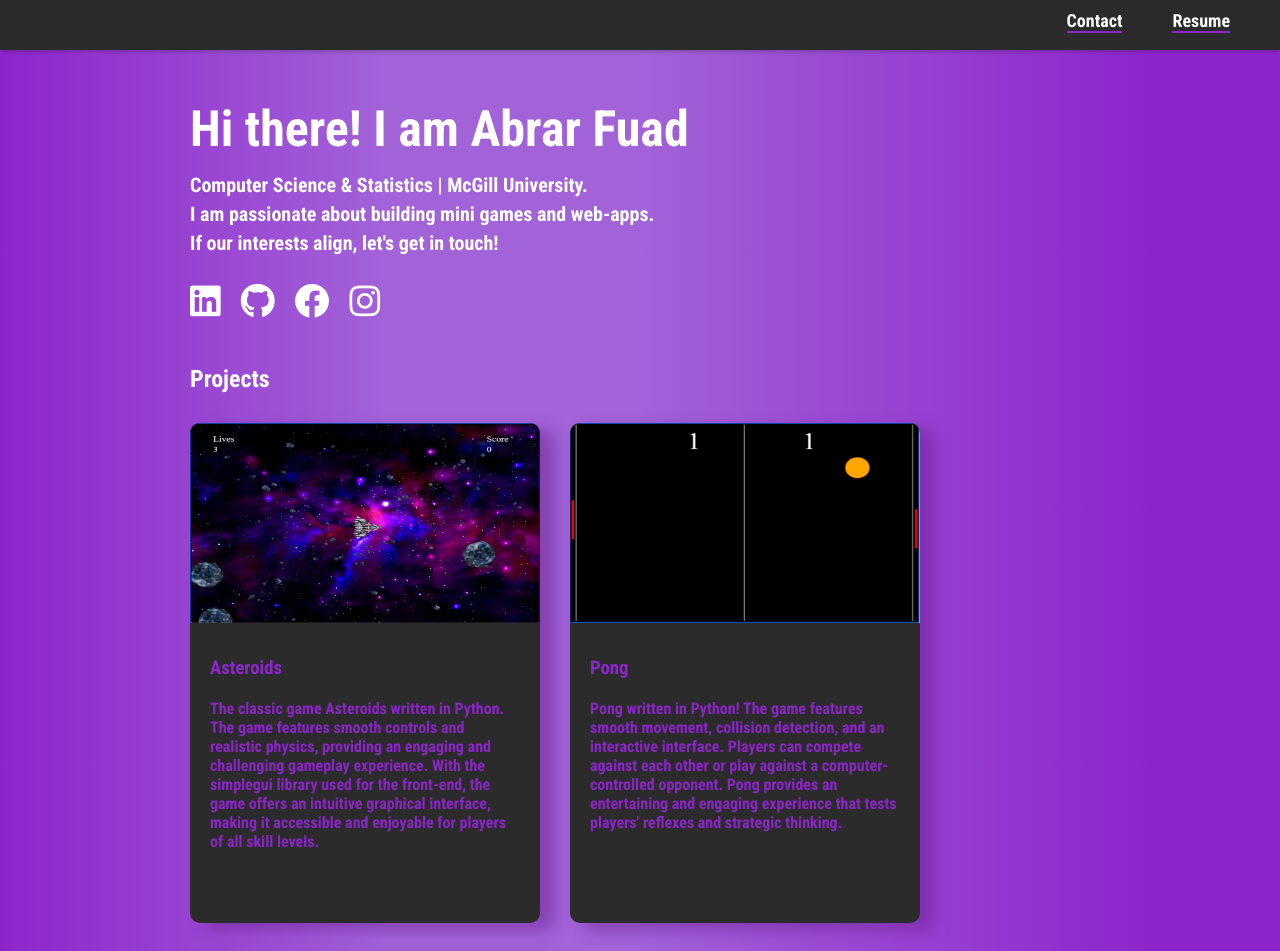
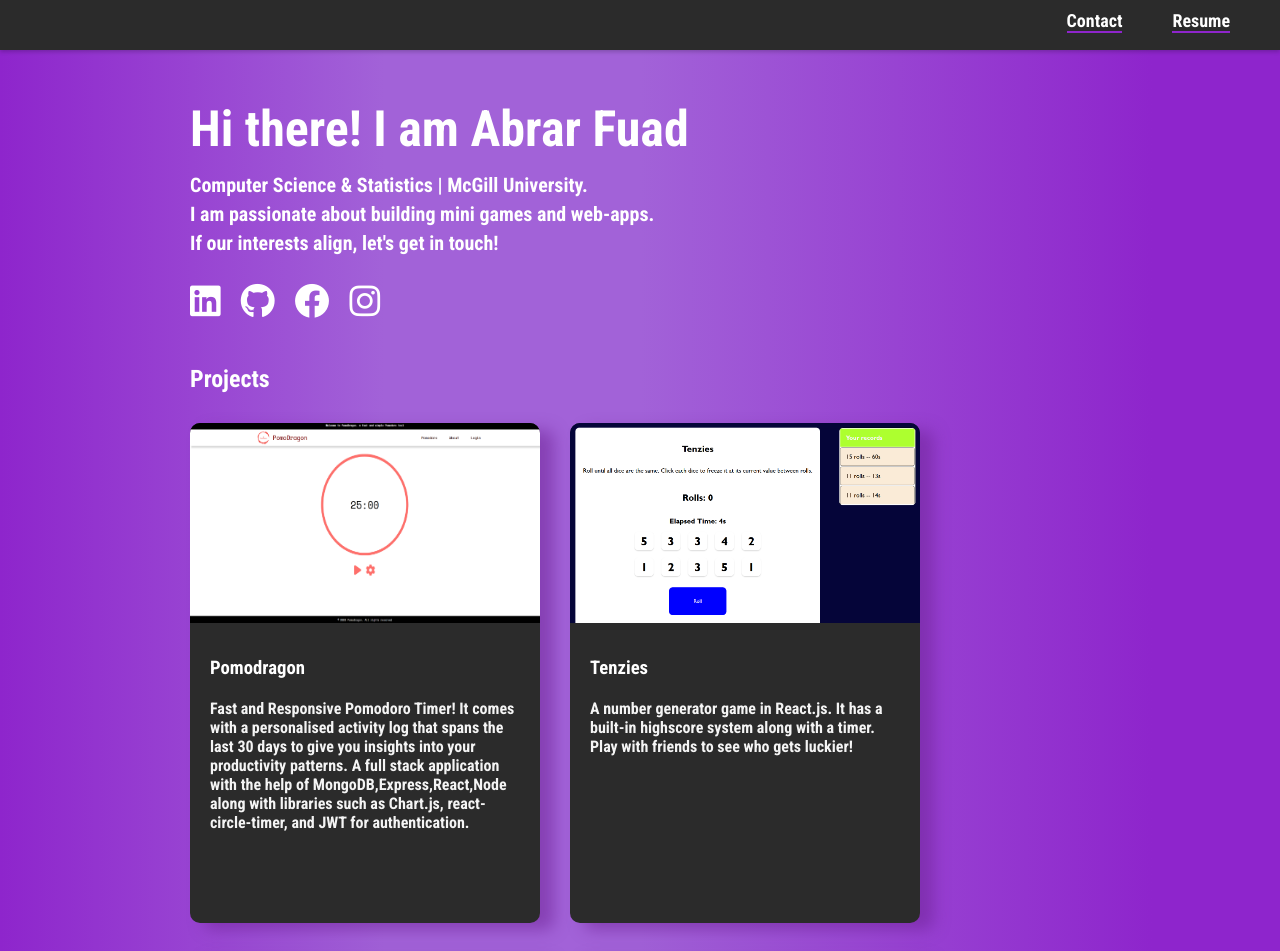
Before and after one commit to abrarfuad27/portfolio, a React (Create React App) app: page / in a window 1280 px wide. Shown: the top 951 px of the page. Built offline with nearby package versions, Linux system fonts and the light colour scheme.

Commit message:
added pomodragon

```diff
--- a/src/data.js
+++ b/src/data.js
@@ -1,9 +1,24 @@
 export default [
+  {
+    image: "assets/pomo.png",
+    title: "Pomodragon",
+    description:
+      " Fast and Responsive Pomodoro Timer! It comes with a personalised activity log that spans the last 30 days to give you insights into your productivity patterns. A full stack application with the help of MongoDB,Express,React,Node along with libraries such as Chart.js, react-circle-timer, and JWT for authentication.",
+    url: "https://pomodragon.vercel.app/",
+  },
+  {
+    image: "assets/tenzies.png",
+    title: "Tenzies",
+    description:
+      "A number generator game in React.js. It has a built-in highscore system along with a timer. Play with friends to see who gets luckier!",
+    url: "https://tenzies-rho.vercel.app/",
+  },
+  ,
   {
     image: "assets/asteroids.png",
     title: "Asteroids",
     description:
-      "The classic game Asteroids written in Python.  The game features smooth controls and realistic physics, providing an engaging and challenging gameplay experience. With the simplegui library used for the front-end, the game offers an intuitive graphical interface, making it accessible and enjoyable for players of all skill levels.",
+      "The classic game Asteroids in Python. With the simplegui library used for the front-end, the game offers an intuitive graphical interface, making it accessible and enjoyable for players.",
     url: "https://py2.codeskulptor.org/#user49_HkBGrNjZct_6.py",
   },
   {
@@ -13,11 +28,4 @@ export default [
       "Pong written in Python! The game features smooth movement, collision detection, and an interactive interface. Players can compete against each other or play against a computer-controlled opponent. Pong provides an entertaining and engaging experience that tests players' reflexes and strategic thinking.",
     url: "https://py2.codeskulptor.org/#user49_FClmURzpfg_12.py",
   },
-  {
-    image: "assets/tenzies.png",
-    title: "Tenzies",
-    description:
-      "A number generator game in React.js. It has a built-in highscore system along with a timer. Play with friends to see who gets luckier!",
-    url: "https://tenzies-rho.vercel.app/",
-  },
 ];
--- a/src/styles.css
+++ b/src/styles.css
@@ -117,7 +117,7 @@ body {
 
 .project-anchor {
   text-decoration: none;
-  color:#8e25cc;
+  color:white;
 }
 .single-project {
   background-color:#2b2b2b;
@@ -149,9 +149,8 @@ body {
 }
 
 .single-project:hover {
-  background-color: #5d2175;
+  background-color: #240a2d;
   transition: 0.5s;
-  color: white;
 }
 
 .footer {
```
Also changed, not shown: public/assets/pomo.png (added).
